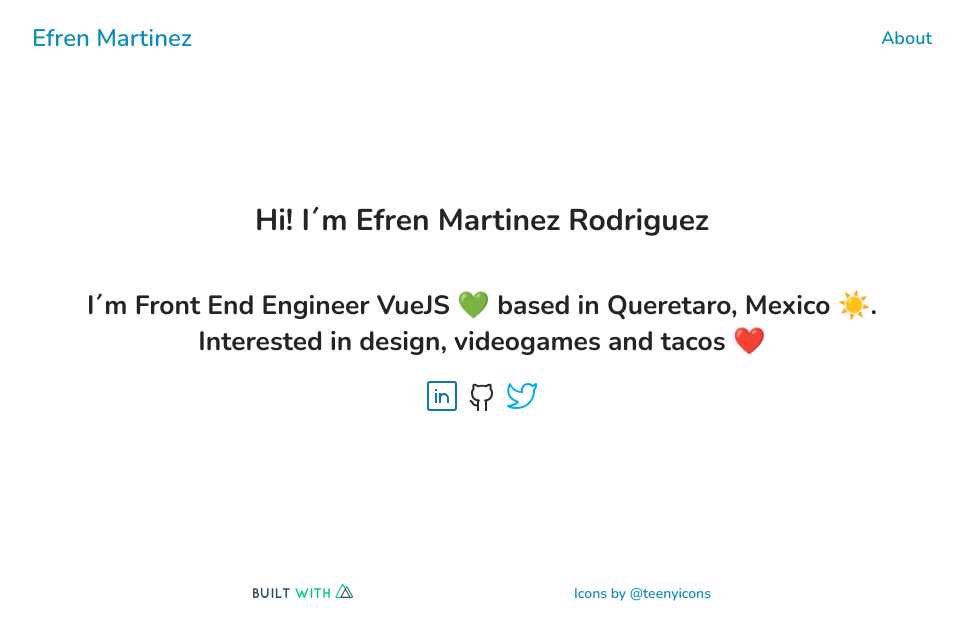
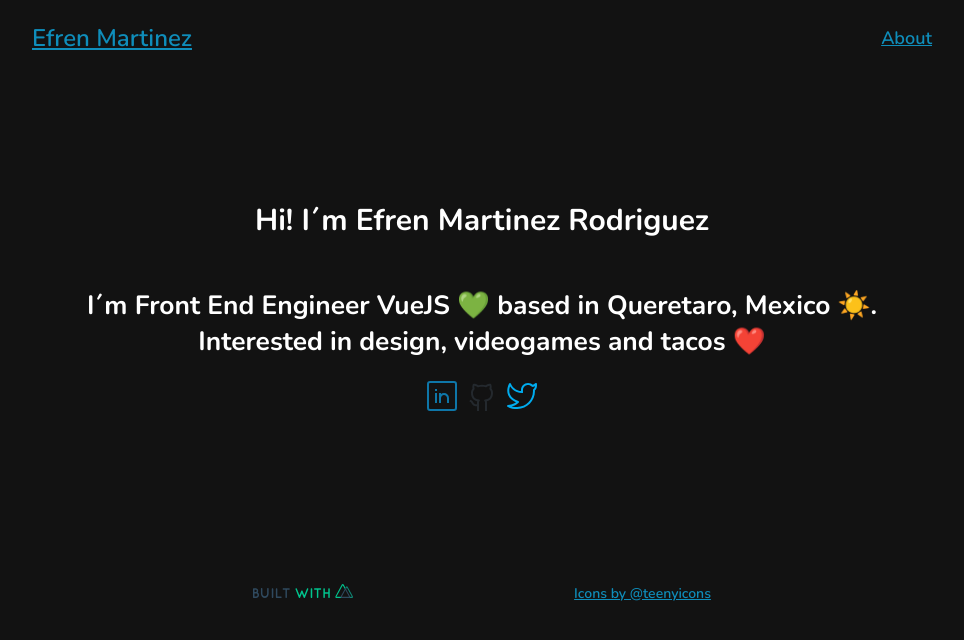
Before and after one commit to efrenmartinez/efrenmartinez.dev, a Nuxt app: page / in a window 1280 px wide. Shown: the top 640 px of the page, without its empty margins (158-1122 px from the left). Built offline with nearby package versions, Linux system fonts and the light colour scheme.

Commit message:
:sparkles: Dark mode

```diff
--- a/assets/scss/_base.scss
+++ b/assets/scss/_base.scss
@@ -1,12 +1,13 @@
 body {
   font-family: var(--font-primary);
   font-weight: var(--font-regular);
-  color: var(--gray);
+  color: var(--color-primary);
+  background-color: var(--color-background);
   font-size: var(--font-size);
 }
 
 a {
-  text-decoration: none;
+  text-decoration: underline;
   font-weight: var(--font-semi-bold);
   color: var(--blue);
   font-size: 1em;
--- a/assets/scss/_variables.scss
+++ b/assets/scss/_variables.scss
@@ -1,10 +1,12 @@
 :root {
   --blue: #0f8dba;
   --pink: #ee2c5a;
-  --black: #242424;
   --gray: #5e6064;
+  --black: #121212;
+  --white: #fff;
 
-  --color-primary: var(--black);
+  --color-primary: var(--white);
+  --color-background: var(--black);
 
   --font-primary: 'Nunito', sans-serif;
   --font-size: 12px;
```
